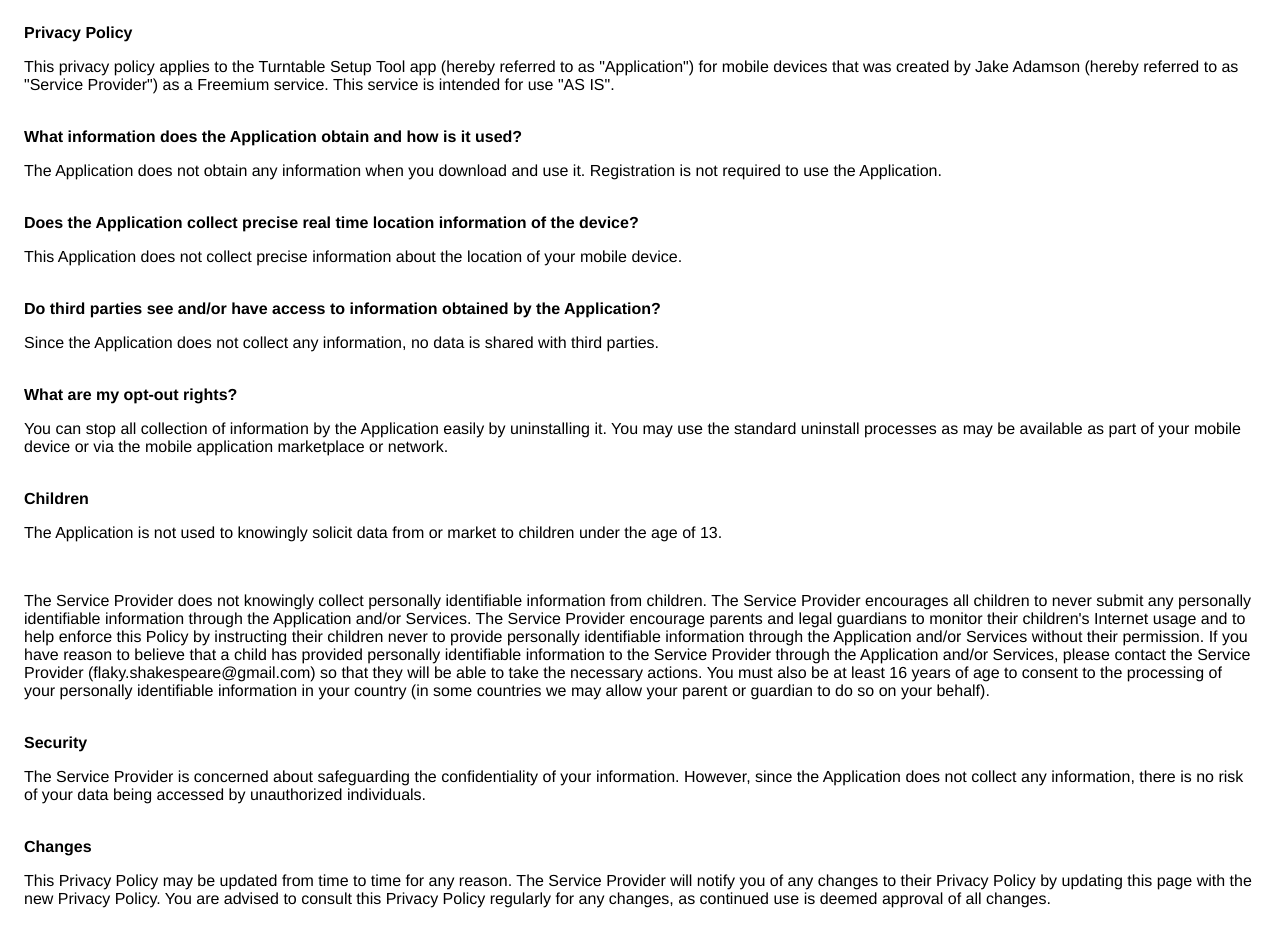
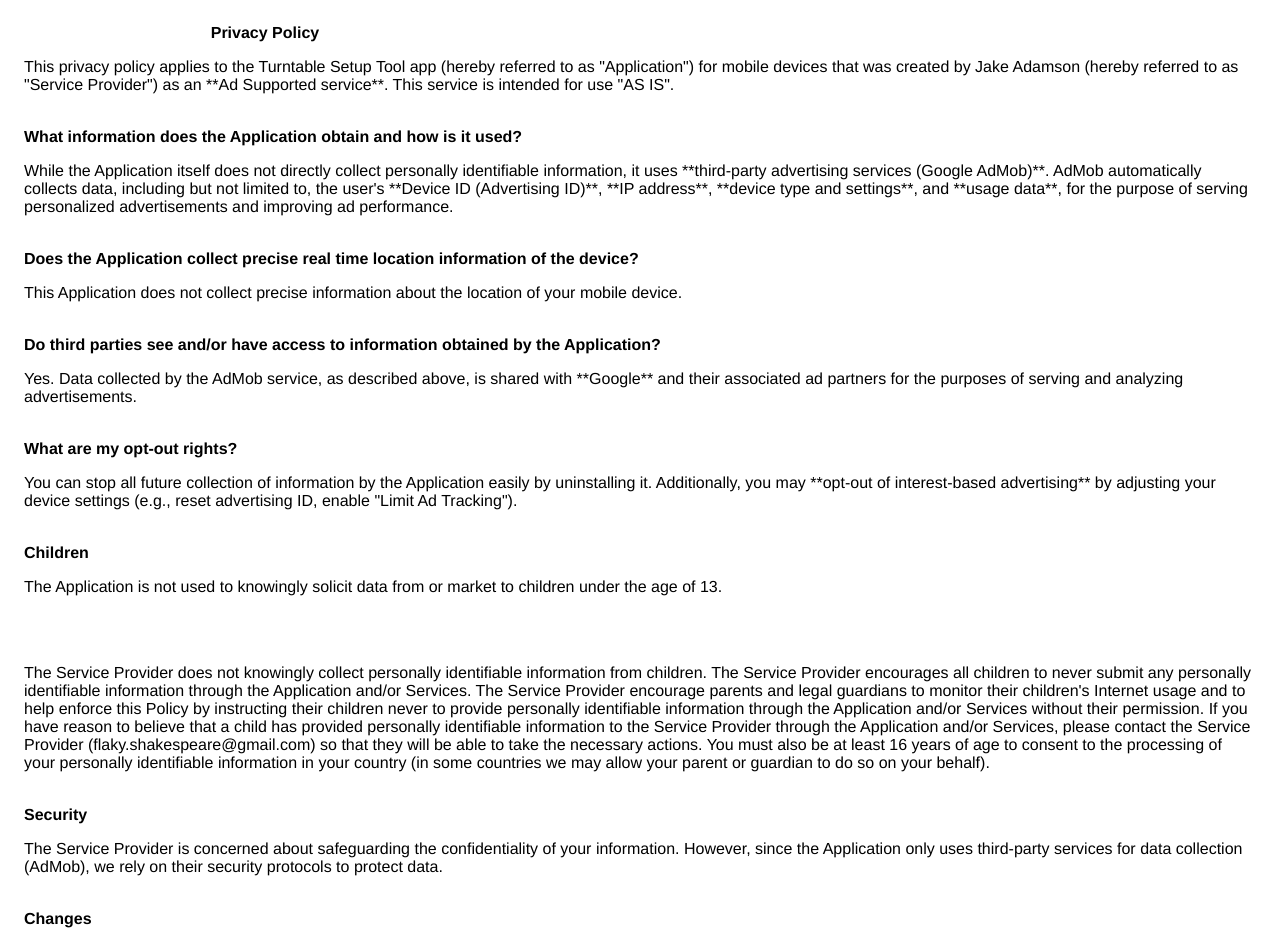
Before and after one commit to Jake-The-Human/Turntable-Setup-Tool-Privacy-Policy, a plain HTML site: page privacy-policy.html in a window 1280 px wide. Shown: the top 930 px of the page. Drawn offline with Linux system fonts and the light colour scheme.

Commit message:
Update privacy-policy.html
update to include admob

```diff
--- a/privacy-policy.html
+++ b/privacy-policy.html
@@ -8,29 +8,40 @@
    </head>
    <body>
       <strong>Privacy Policy</strong>
-      <p>This privacy policy applies to the Turntable Setup Tool app (hereby referred to as "Application") for mobile devices that was created by Jake Adamson (hereby referred to as "Service Provider") as a Freemium service. This service is intended for use "AS IS".</p>
+      <p>This privacy policy applies to the Turntable Setup Tool app (hereby referred to as "Application") for mobile devices that was created by Jake Adamson (hereby referred to as "Service Provider") as an **Ad Supported service**. This service is intended for use "AS IS".</p>
+
       <br><strong>What information does the Application obtain and how is it used?</strong>
-      <p>The Application does not obtain any information when you download and use it. Registration is not required to use the Application.</p>
+      <p>While the Application itself does not directly collect personally identifiable information, it uses **third-party advertising services (Google AdMob)**. AdMob automatically collects data, including but not limited to, the user's **Device ID (Advertising ID)**, **IP address**, **device type and settings**, and **usage data**, for the purpose of serving personalized advertisements and improving ad performance.</p>
+
       <br><strong>Does the Application collect precise real time location information of the device?</strong>
       <p>This Application does not collect precise information about the location of your mobile device.</p>
+
       <br><strong>Do third parties see and/or have access to information obtained by the Application?</strong>
-      <p>Since the Application does not collect any information, no data is shared with third parties.</p>
+      <p>Yes. Data collected by the AdMob service, as described above, is shared with **Google** and their associated ad partners for the purposes of serving and analyzing advertisements.</p>
+
       <br><strong>What are my opt-out rights?</strong>
-      <p>You can stop all collection of information by the Application easily by uninstalling it. You may use the standard uninstall processes as may be available as part of your mobile device or via the mobile application marketplace or network.</p>
+      <p>You can stop all future collection of information by the Application easily by uninstalling it. Additionally, you may **opt-out of interest-based advertising** by adjusting your device settings (e.g., reset advertising ID, enable "Limit Ad Tracking").</p>
+
       <br><strong>Children</strong>
       <p>The Application is not used to knowingly solicit data from or market to children under the age of 13.</p>
       <br>
       <p>The Service Provider does not knowingly collect personally identifiable information from children. The Service Provider encourages all children to never submit any personally identifiable information through the Application and/or Services. The Service Provider encourage parents and legal guardians to monitor their children's Internet usage and to help enforce this Policy by instructing their children never to provide personally identifiable information through the Application and/or Services without their permission. If you have reason to believe that a child has provided personally identifiable information to the Service Provider through the Application and/or Services, please contact the Service Provider (flaky.shakespeare@gmail.com) so that they will be able to take the necessary actions. You must also be at least 16 years of age to consent to the processing of your personally identifiable information in your country (in some countries we may allow your parent or guardian to do so on your behalf).</p>
+
       <br><strong>Security</strong>
-      <p>The Service Provider is concerned about safeguarding the confidentiality of your information. However, since the Application does not collect any information, there is no risk of your data being accessed by unauthorized individuals.</p>
+      <p>The Service Provider is concerned about safeguarding the confidentiality of your information. However, since the Application only uses third-party services for data collection (AdMob), we rely on their security protocols to protect data.</p>
+
       <br><strong>Changes</strong>
       <p>This Privacy Policy may be updated from time to time for any reason. The Service Provider will notify you of any changes to their Privacy Policy by updating this page with the new Privacy Policy. You are advised to consult this Privacy Policy regularly for any changes, as continued use is deemed approval of all changes.</p>
+
       <br>
       <p>This privacy policy is effective as of 2025-11-14</p>
+
       <br><strong>Your Consent</strong>
       <p>By using the Application, you are consenting to the processing of your information as set forth in this Privacy Policy now and as amended by the Service Provider.</p>
+
       <br><strong>Contact Us</strong>
       <p>If you have any questions regarding privacy while using the Application, or have questions about the practices, please contact the Service Provider via email at flaky.shakespeare@gmail.com.</p>
+
       <hr>
       <p>This privacy policy page was generated by <a href="https://app-privacy-policy-generator.nisrulz.com/" target="_blank" rel="noopener noreferrer">App Privacy Policy Generator</a></p>
    </body>
```
Lines whose indentation alone changed are shown as unchanged.
